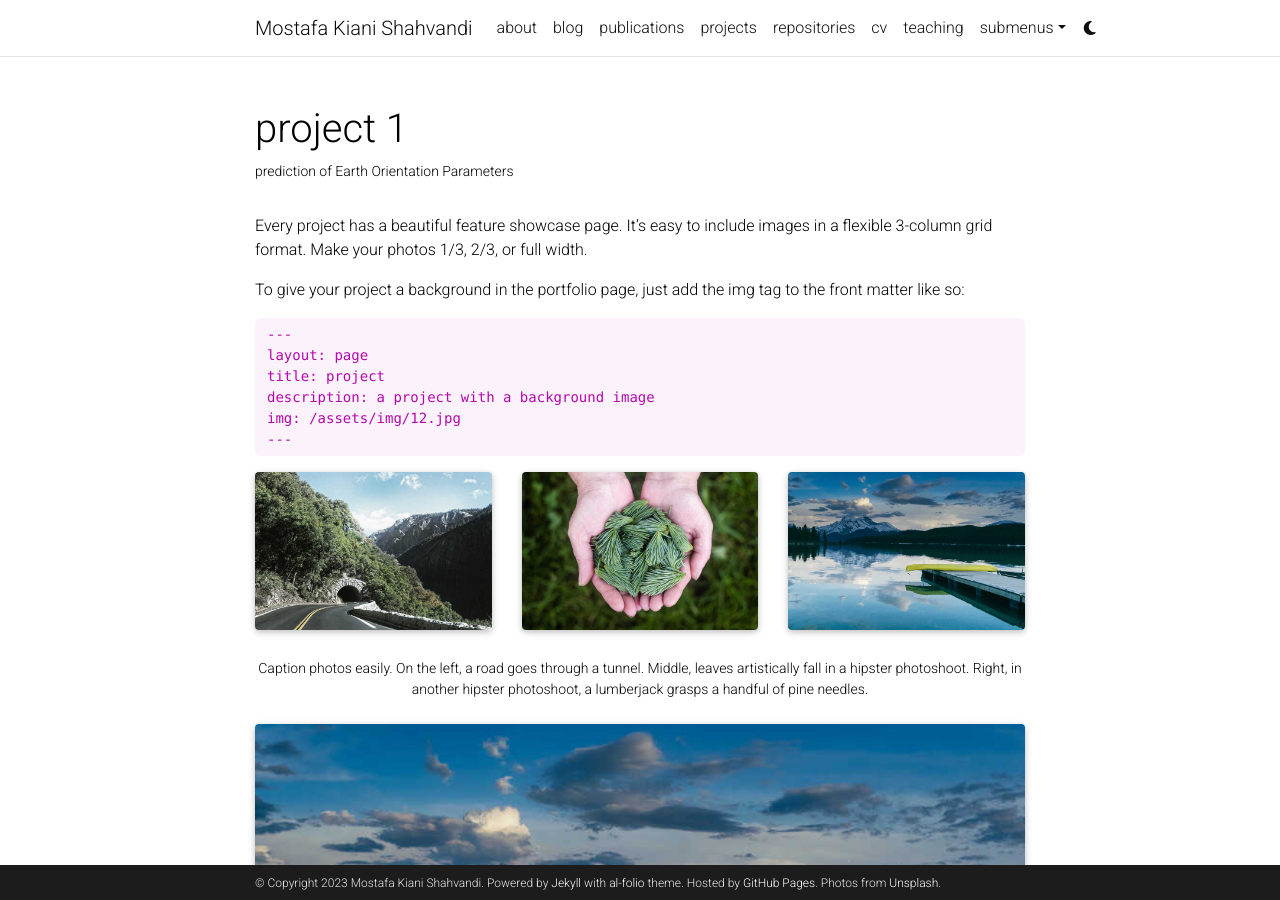
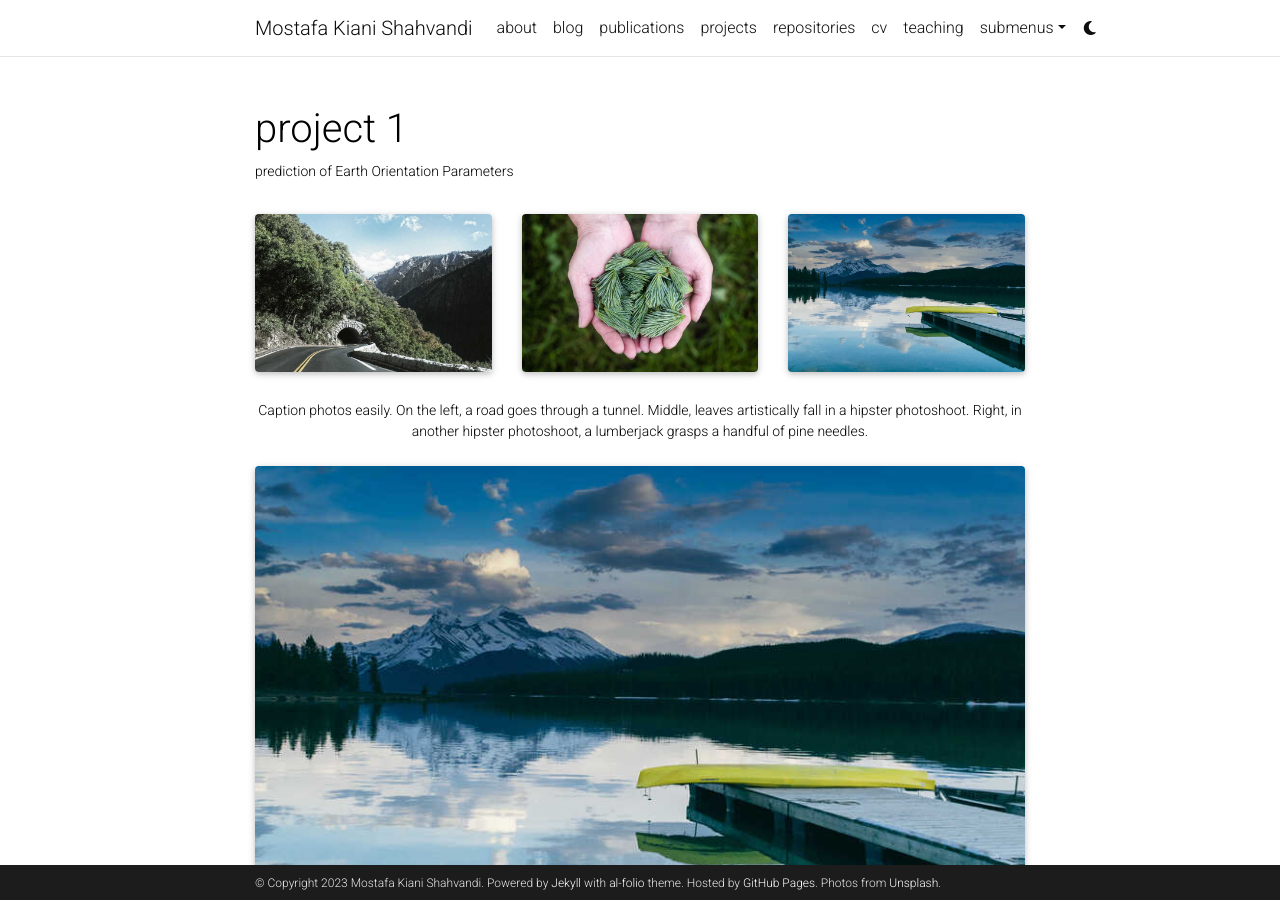
Before and after one commit to mkianis/mkianis.github.io, a Jekyll site: the page built from _projects/1_project.md, in a window 1280 px wide and 900 px high. Built offline with Jekyll 4.4.1, drawn with Linux system fonts in a browser that asks for light colours; full-size pictures stand in for the smaller copies a plugin makes; comment, search, counter and statistics services are not loaded; a style sheet for code colours, icons or effects is not loaded.

Commit message:
Update 1_project.md

```diff
--- a/_projects/1_project.md
+++ b/_projects/1_project.md
@@ -2,24 +2,11 @@
 layout: page
 title: project 1
 description: prediction of Earth Orientation Parameters
-img: assets/img/12.jpg
+img: assets/img/GPC.jpg
 importance: 1
 category: work
-related_publications: einstein1956investigations, einstein1950meaning
+related_publications: Kiani_JGR, Kiani_ASR, Kiani_JOGE
 ---
-
-Every project has a beautiful feature showcase page.
-It's easy to include images in a flexible 3-column grid format.
-Make your photos 1/3, 2/3, or full width.
-
-To give your project a background in the portfolio page, just add the img tag to the front matter like so:
-
-    ---
-    layout: page
-    title: project
-    description: a project with a background image
-    img: /assets/img/12.jpg
-    ---
 
 <div class="row">
     <div class="col-sm mt-3 mt-md-0">
```
